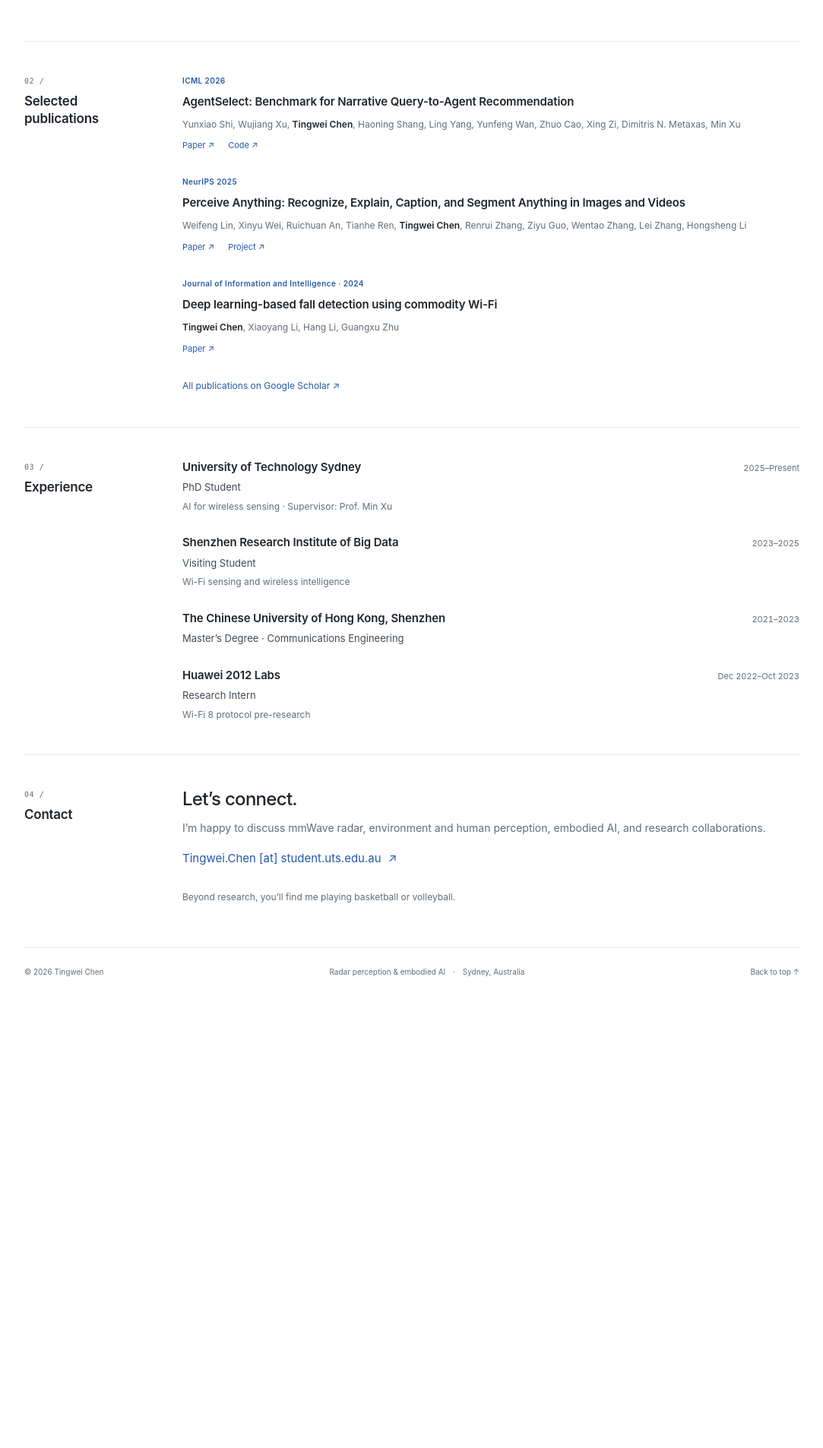
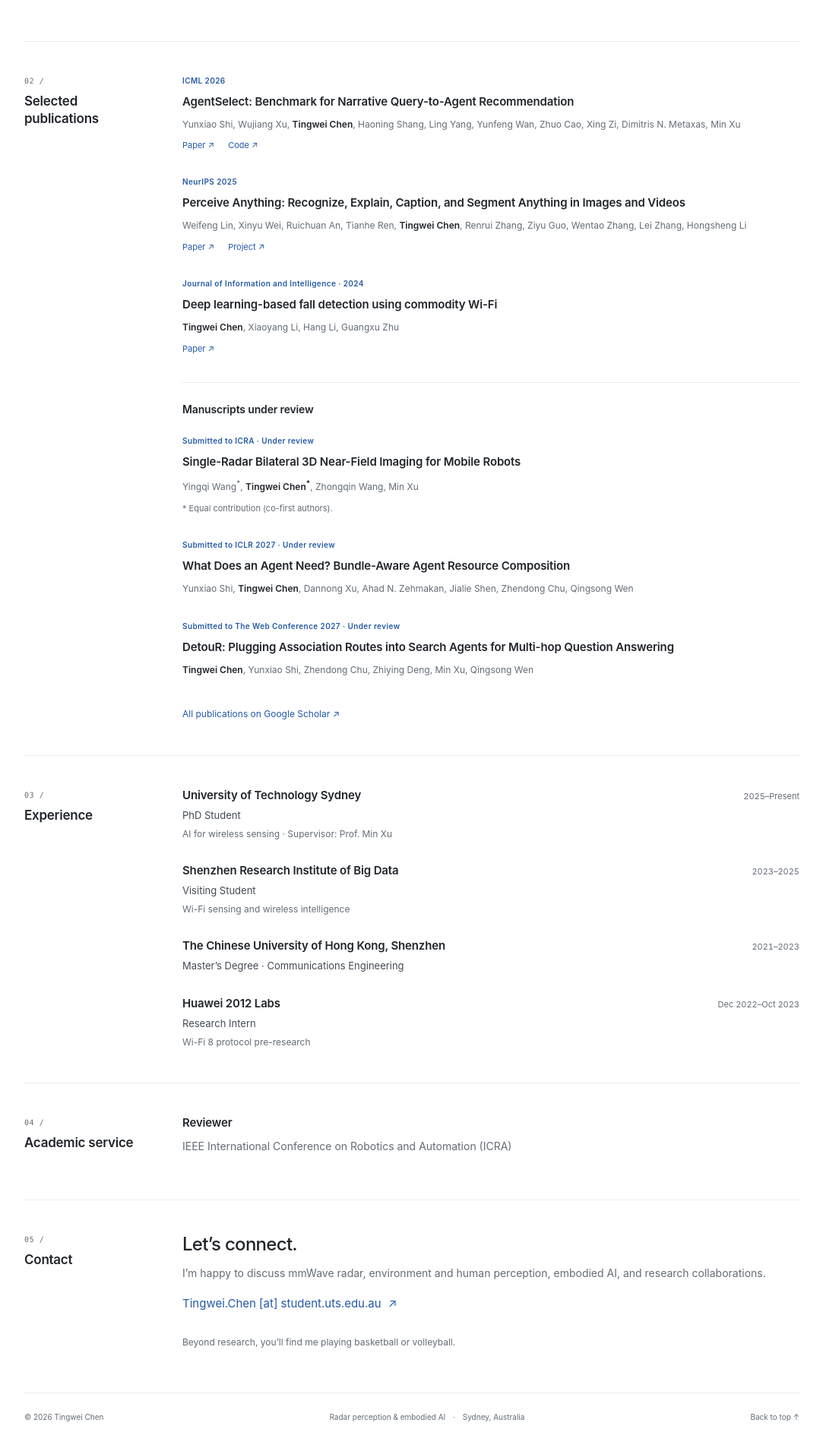
Before and after one commit to Teddyctw/Teddyctw.github.io, a Jekyll site: the page built from index.html, in a window 1280 px wide. Shown: the part 1095-3001 px from the top of the page at 76% size, without its empty margins (98-1181 px from the left). Built offline with Jekyll 4.4.1, drawn with Linux system fonts in a browser that asks for light colours; the list of posts is cut into pages by our own code; before the commit the page ends 2415 px from its top, so only the background shows below that.

Commit message:
Add three submissions, ICRA co-first authorship, and reviewing service

```diff
--- a/assets/css/academic.css
+++ b/assets/css/academic.css
@@ -49,6 +49,10 @@ h3 { margin: 0 0 8px; font-size: 15px; font-weight: 600; letter-spacing: -.15px;
  .paper + .paper { margin-top: 29px; }
 .paper .paper-venue { margin: 0 0 7px; color: var(--accent); font-size: 10px; font-weight: 600; letter-spacing: .4px; }
 .paper h3 { line-height: 1.6; margin-bottom: 7px; }
+.paper h4 { margin: 0 0 7px; font-size: 15px; font-weight: 600; line-height: 1.6; letter-spacing: -.15px; }
+.under-review { margin-top: 34px; padding-top: 26px; border-top: 1px solid var(--rule); }
+.publication-group { margin-bottom: 22px; font-size: 14px; }
+.paper .contribution-note { margin: 0; font-size: 11px; }
 .paper h3 a { color: var(--ink); }
 .paper h3 a:hover { color: var(--accent); }
 .paper .paper-authors { margin: 0 0 8px; font-size: 12px; line-height: 1.8; }
--- a/index.html
+++ b/index.html
@@ -76,6 +76,25 @@ permalink: /
       <p class="paper-authors"><strong>Tingwei Chen</strong>, Xiaoyang Li, Hang Li, Guangxu Zhu</p>
       <div class="paper-links"><a href="https://doi.org/10.1016/j.jiixd.2024.04.001">Paper <span aria-hidden="true">↗</span></a></div>
     </article>
+    <section class="under-review" aria-labelledby="under-review-title">
+      <h3 id="under-review-title" class="publication-group">Manuscripts under review</h3>
+      <article class="paper">
+        <p class="paper-venue">Submitted to ICRA · Under review</p>
+        <h4>Single-Radar Bilateral 3D Near-Field Imaging for Mobile Robots</h4>
+        <p class="paper-authors">Yingqi Wang<sup>*</sup>, <strong>Tingwei Chen<sup>*</sup></strong>, Zhongqin Wang, Min Xu</p>
+        <p class="contribution-note">* Equal contribution (co-first authors).</p>
+      </article>
+      <article class="paper">
+        <p class="paper-venue">Submitted to ICLR 2027 · Under review</p>
+        <h4>What Does an Agent Need? Bundle-Aware Agent Resource Composition</h4>
+        <p class="paper-authors">Yunxiao Shi, <strong>Tingwei Chen</strong>, Dannong Xu, Ahad N. Zehmakan, Jialie Shen, Zhendong Chu, Qingsong Wen</p>
+      </article>
+      <article class="paper">
+        <p class="paper-venue">Submitted to The Web Conference 2027 · Under review</p>
+        <h4>DetouR: Plugging Association Routes into Search Agents for Multi-hop Question Answering</h4>
+        <p class="paper-authors"><strong>Tingwei Chen</strong>, Yunxiao Shi, Zhendong Chu, Zhiying Deng, Min Xu, Qingsong Wen</p>
+      </article>
+    </section>
     <a class="all-publications" href="https://scholar.google.com/citations?user=I7WeIdgAAAAJ&amp;hl=en">All publications on Google Scholar <span aria-hidden="true">↗</span></a>
   </div>
 </section>
@@ -105,8 +124,16 @@ permalink: /
   </div>
 </section>
 
+<section id="service" class="section-row" aria-labelledby="service-title">
+  <div class="section-label"><span class="section-number" aria-hidden="true">04 /</span><h2 id="service-title">Academic service</h2></div>
+  <div class="section-body">
+    <h3>Reviewer</h3>
+    <p>IEEE International Conference on Robotics and Automation (ICRA)</p>
+  </div>
+</section>
+
 <section id="contact" class="section-row contact-section" aria-labelledby="contact-title">
-  <div class="section-label"><span class="section-number" aria-hidden="true">04 /</span><h2 id="contact-title">Contact</h2></div>
+  <div class="section-label"><span class="section-number" aria-hidden="true">05 /</span><h2 id="contact-title">Contact</h2></div>
   <div class="section-body">
     <h3 class="contact-title">Let’s connect.</h3>
     <p>I’m happy to discuss mmWave radar, environment and human perception, embodied AI, and research collaborations.</p>
```
Also changed, not shown: _pages/about.md (+1 -0 lines).
